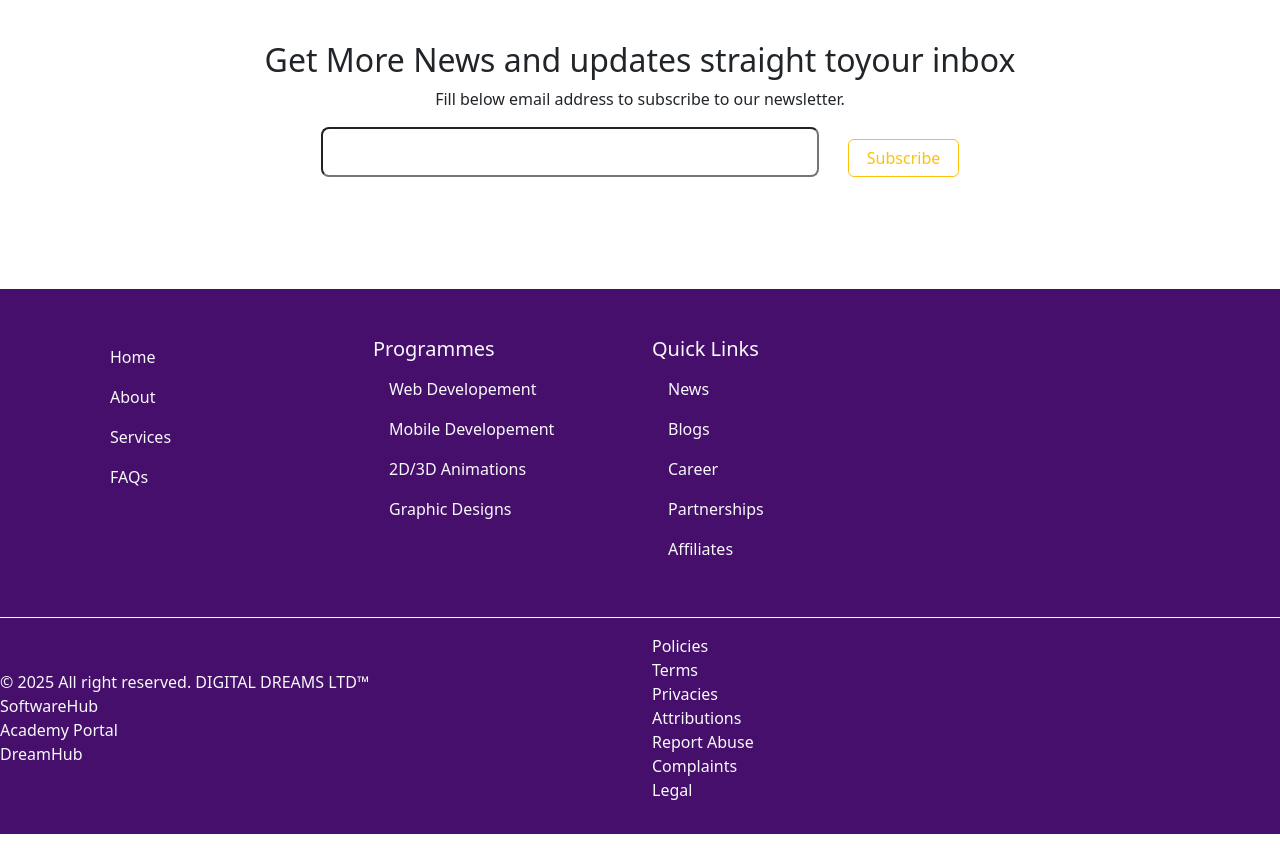
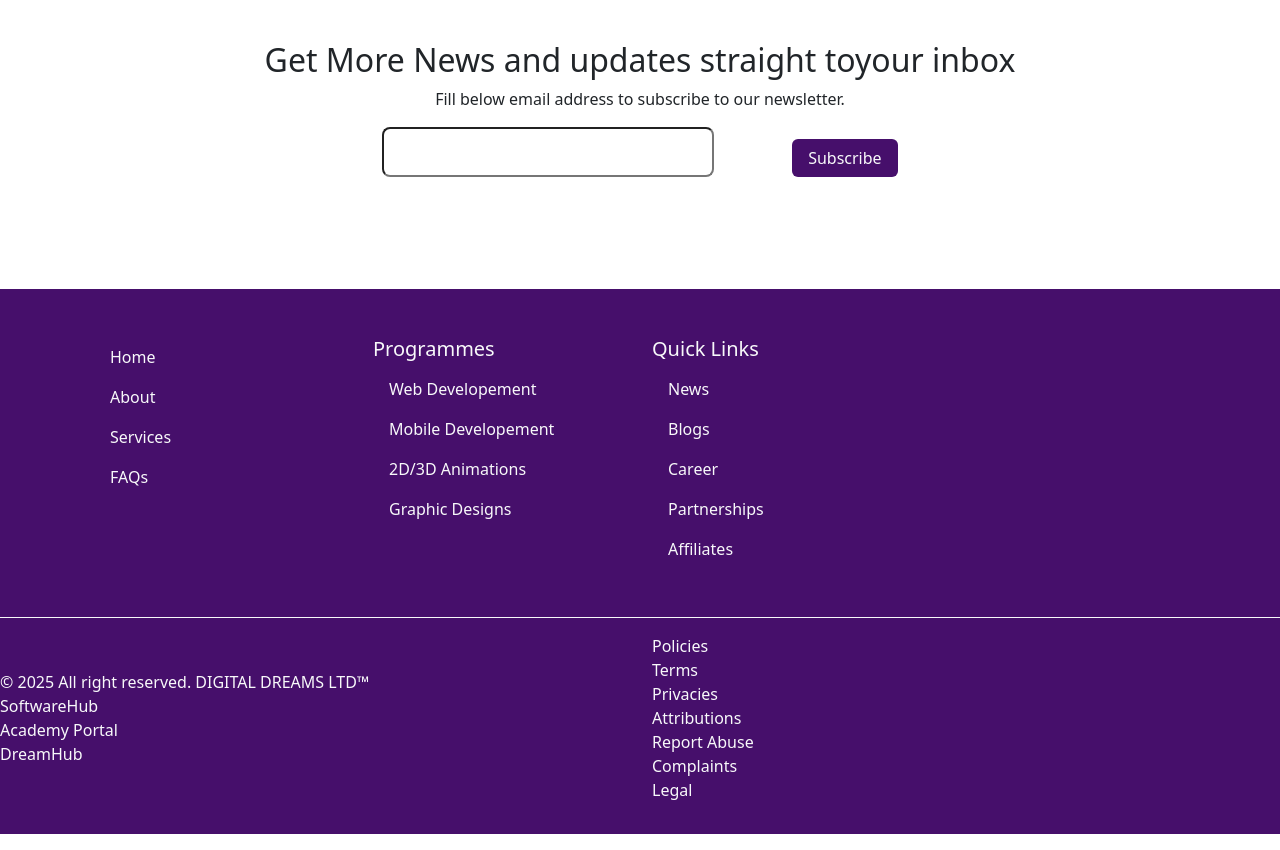
Before and after one commit to epochvisionng/epochvisionng.github.io, a plain HTML site: page index.html in a window 1280 px wide. Shown: the part 6060-6910 px from the top of the page. Drawn offline with Linux system fonts and the light colour scheme; files whose address does not match are found by name.

```diff
--- a/index.html
+++ b/index.html
@@ -526,9 +526,9 @@ officia doloremque natus illum assumenda rem sed, soluta aperiam.
             Fill below email address to subscribe to our newsletter.
         </p>
         <div class="col-11 col-lg-6 m-auto">
-            <div class="row">
-                <input type="text" class="form-control-lg col-11 col-lg-9 m-auto mb-3">
-                <button class="btn btn-outline-warning col-11 col-lg-2 m-auto ms-3 mb-3">Subscribe</button>
+            <div class="d-flex flex-md-2 flex-sm-row">
+                <input type="text" class="form-control-lg m-auto mb-3">
+                <button class="btn col-11 col-lg-2 m-auto ms-3 mb-3 text-light" style="background-color: #460f6b;">Subscribe</button>
             </div>
         </div>
     </section>
```
